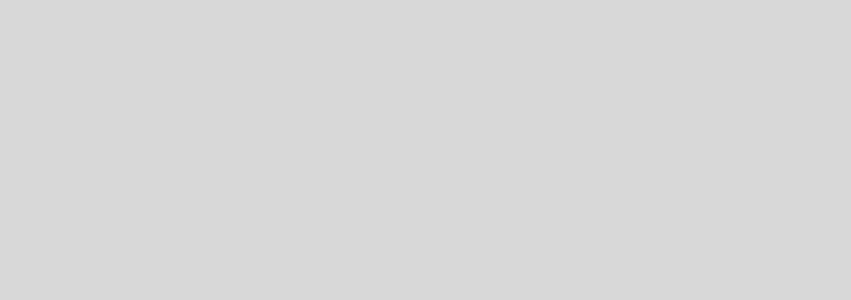
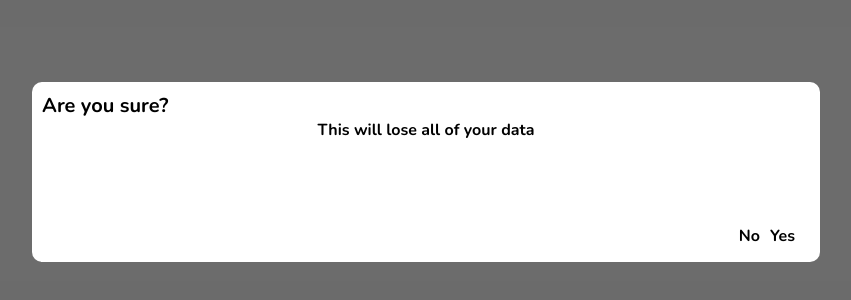
Before and after one commit to leafstudiosDot/hodotsnet-remagine, a React (Create React App) app: page / in a window 1280 px wide. Shown: the part 228-528 px from the top of the page, without its empty margins (214-1065 px from the left). Built offline with nearby package versions, Linux system fonts and the light colour scheme.

Commit message:
onDisappear Modal

```diff
--- a/src/App.js
+++ b/src/App.js
@@ -1,4 +1,4 @@
-import { useState, Component } from 'react';
+import { Component } from 'react';
 import './App.css';
 import Header from './misc/header';
 import { Prompt } from './interfaces/Modal';
@@ -16,6 +16,7 @@ class Home extends Component {
     super(props);
     this.state = {
       enabled: true,
+      showPrompt: true,
     }
   }
 
@@ -23,6 +24,16 @@ class Home extends Component {
     return (
       <div>
         <Header />
+        {this.state.showPrompt ? (
+          <Prompt
+          title={`Are you sure?`}
+          desc={`This will lose all of your data`}
+          acceptText={`Yes`}
+          rejectText={`No`}
+          reject={() => this.setState({enabled: false})}
+          enabled={this.state.enabled}
+          onDisappear={() => this.setState({showPrompt: false})} />
+        ) : (null)}
 
       </div>
     )
--- a/src/interfaces/Modal.js
+++ b/src/interfaces/Modal.js
@@ -11,6 +11,7 @@ import './Modal.css';
  * @param {string} acceptText - Accept Button Text.
  * @param {callback} reject - Reject Button Callback.
  * @param {string} rejectText - Reject Button Text.
+ * @param {callback} onDisappear - Call Function on Disappear.
  * @param {number} height - Prompt Height.
  */
 class Prompt extends Component {
@@ -25,6 +26,9 @@ class Prompt extends Component {
         var scope = this;
         document.getElementById("Modal-Container").addEventListener("animationend", function() {
             scope.setState({started: scope.state.started + 1})
+            if (scope.state.started === 2) {
+                scope.props.onDisappear();
+            }
             if (scope.state.started === 3) {
                 scope.setState({started: 1})
             }
```
